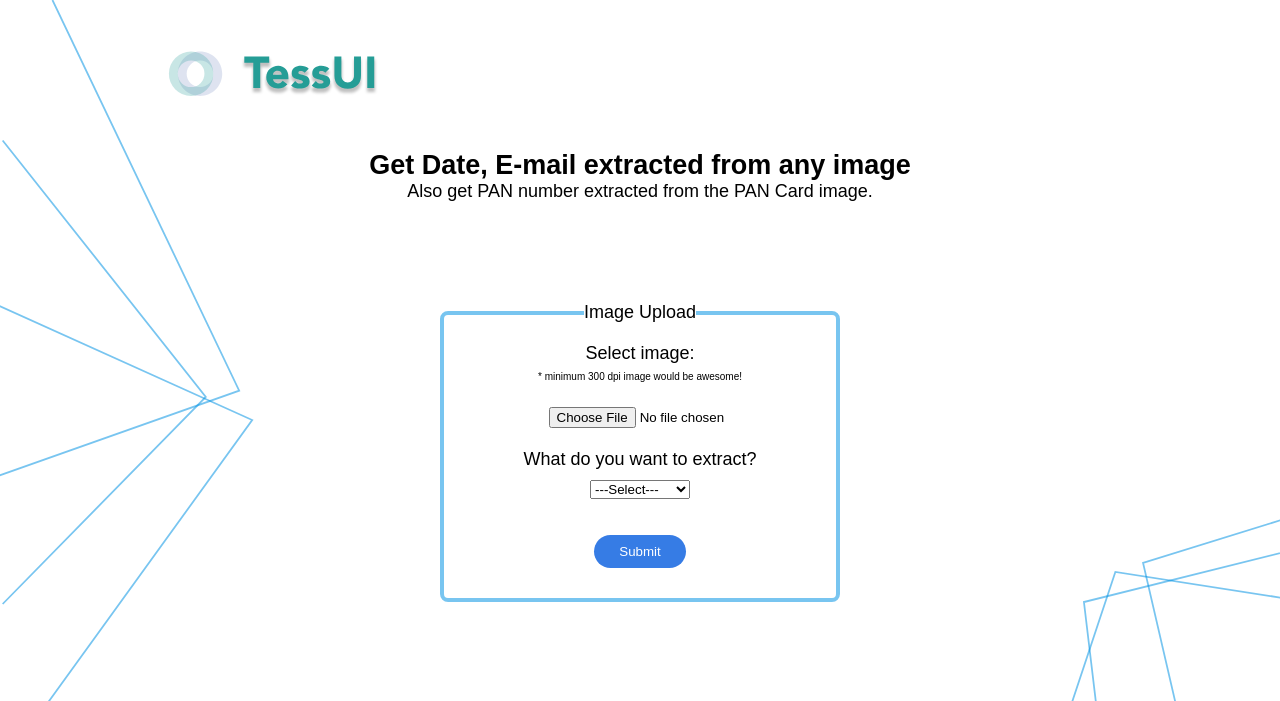
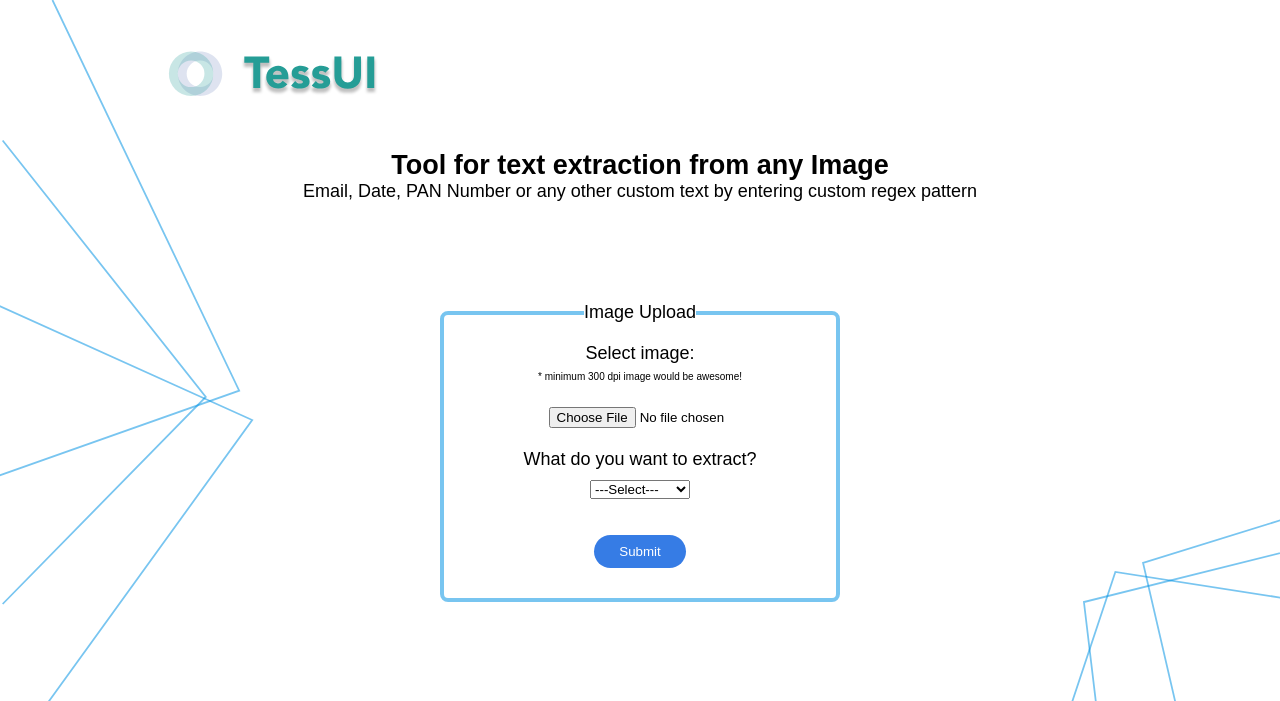
Before and after one commit to ayush2196/tessUI-OCR, a Flask app: page / in a window 1280 px wide. Shown: the top 701 px of the page. Run offline with Flask 2, Linux system fonts and the light colour scheme.

Commit message:
edited the header title

```diff
--- a/templates/OCR_Converted_Text.html
+++ b/templates/OCR_Converted_Text.html
@@ -4,8 +4,8 @@
     <meta charset="UTF-8">
     <link rel= "stylesheet" type= "text/css" href= "{{ url_for('static',filename='styles/style.css') }}">
     <title>Tess OCR</title>
-    <h2 align="center"> Get Date, E-mail extracted from any image </h2>
-    <p align="center"> Also get PAN number extracted from the PAN Card image. </p>
+    <h2 align="center"> Tool for text extraction from any Image</h2>
+    <p align="center"> Email, Date, PAN Number or any other custom text by entering custom regex pattern </p>
 </head>
 <body>
     <form  align="center" action="/">
--- a/templates/index.html
+++ b/templates/index.html
@@ -4,8 +4,8 @@
     <meta charset="UTF-8">
     <link rel= "stylesheet" type= "text/css" href= "{{ url_for('static',filename='styles/style.css') }}">
     <title>Tess OCR</title>
-    <h2 align="center"> Get Date, E-mail extracted from any image </h2>
-    <p align="center"> Also get PAN number extracted from the PAN Card image. </p>
+    <h2 align="center"> Tool for text extraction from any Image </h2>
+    <p align="center"> Email, Date, PAN Number or any other custom text by entering custom regex pattern </p>
     <script type="text/javascript">
     function CheckRegex(val){
      var element=document.getElementById('other');
@@ -33,7 +33,7 @@
                    <option value = "others">Others</option>
                  </select>
                 </p>
-                </br><input type="text" name="other" id="other" style='display:none; margin-left: 100px;'/>
+                </br><input type="text" name="other" id="other" placeholder="Enter your Regex pattern here" style='display:none; margin-left: 83px; width: 185px;'/>
                 <input class="submitButton" type="submit">
         </fieldset>
 
```
